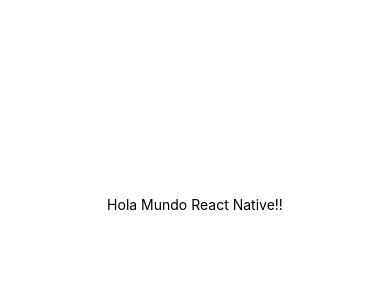
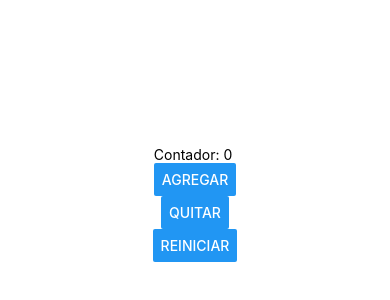
Before and after one commit to Digimeru/PAM211, a React Native app in the folder intro/: screen / in a window 390 px wide. Shown: the part 218-518 px from the top of the page. Built offline with nearby package versions, Linux system fonts and the light colour scheme.

Commit message:
Se hicieron cambios en el proyecto intro, agregandose 3 botones con funcionalidades con un contador.

```diff
--- a/intro/App.js
+++ b/intro/App.js
@@ -1,15 +1,34 @@
+
+//1. Imports: Zona de imports
 import { StatusBar } from 'expo-status-bar';
-import { StyleSheet, Text, View } from 'react-native';
+import { StyleSheet, Text, View, Button } from 'react-native';
+import React,{ useState } from 'react';
 
+
+
+//2. Main: Zona de componentes
 export default function App() {
+  const [contador, setContador]= useState(0); //El contador es la variable y setContador es la función
+
   return (
+
     <View style={styles.container}>
-      <Text>Hola Mundo React Native!!</Text>
+
+      <Text>Contador: {contador} </Text>
+      <Button title='Agregar' onPress={()=>setContador(contador+1)}/>
+      <Button title='Quitar' onPress={()=>setContador(contador-1)}/>
+      <Button title='Reiniciar' onPress={()=>setContador(contador-contador)}/>
+
       <StatusBar style="auto" />
+
     </View>
+
+
   );
 }
 
+
+//3. Estilos: Zona estetica para componentes
 const styles = StyleSheet.create({
   container: {
     flex: 1,
```
